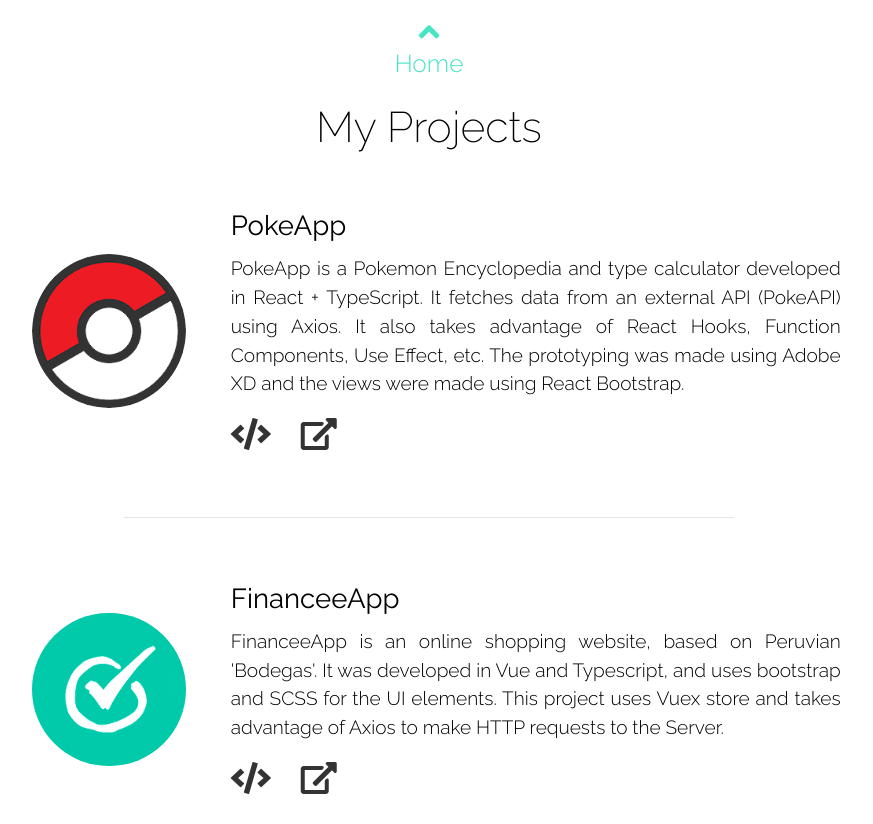
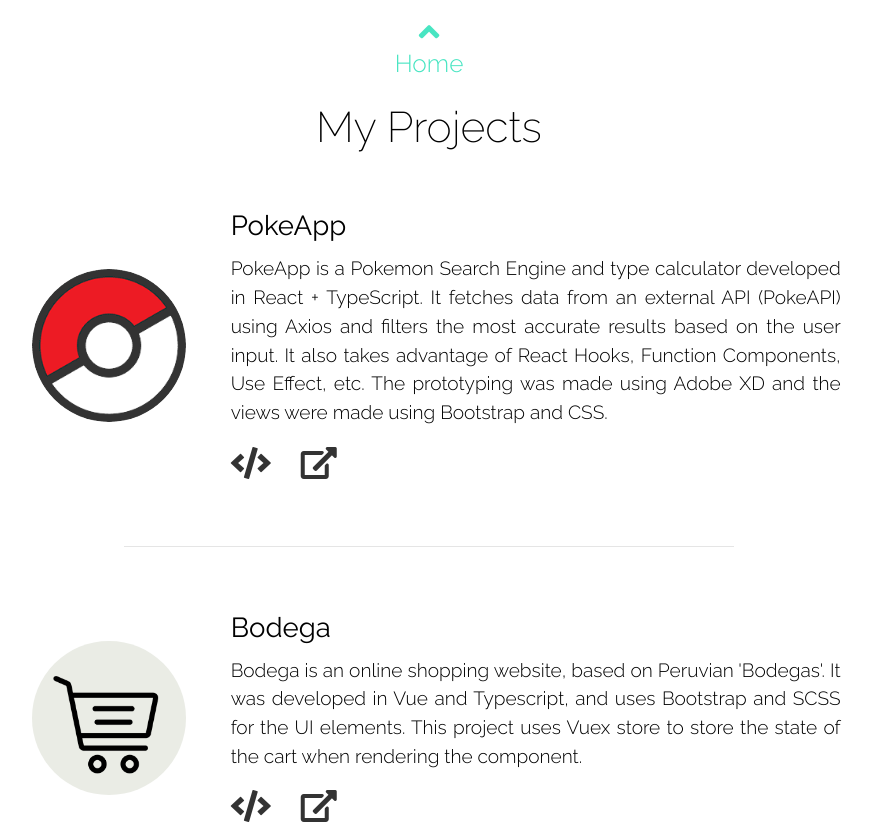
Before and after one commit to 8rb/Portfolio, a React (Create React App) app: page /projects in a window 1280 px wide. Shown: the top 824 px of the page, without its empty margins (211-1084 px from the left). Built offline with nearby package versions, Linux system fonts and the light colour scheme.

Commit message:
⚡ Updated projects
Updated Bodega from FinanceeApp and changed projects descriptions.

```diff
--- a/src/json/projects.js
+++ b/src/json/projects.js
@@ -2,7 +2,7 @@ export const projects = [
     {
         "id": 1,
         "title": "PokeApp",
-        "description": "PokeApp is a Pokemon Encyclopedia and type calculator developed in React + TypeScript. It fetches data from an external API (PokeAPI) using Axios. It also takes advantage of React Hooks, Function Components, Use Effect, etc. The prototyping was made using Adobe XD and the views were made using React Bootstrap.",
+        "description": "PokeApp is a Pokemon Search Engine and type calculator developed in React + TypeScript. It fetches data from an external API (PokeAPI) using Axios and filters the most accurate results based on the user input. It also takes advantage of React Hooks, Function Components, Use Effect, etc. The prototyping was made using Adobe XD and the views were made using Bootstrap and CSS.",
         "github_link": "https://github.com/8rb/PokeApp",
         "deployed_link": "https://pokeapp.onrender.com/",
         "img": require("../images/pokeapp.png"),
@@ -11,18 +11,18 @@ export const projects = [
     },
     {
         "id": 2,
-        "title": "FinanceeApp",
-        "description": "FinanceeApp is an online shopping website, based on Peruvian 'Bodegas'. It was developed in Vue and Typescript, and uses bootstrap and SCSS for the UI elements. This project uses Vuex store and takes advantage of Axios to make HTTP requests to the Server.",
-        "github_link": "https://github.com/8rb/FinanciApp-FrontEnd",
-        "deployed_link": "https://financeeapp.onrender.com",
-        "img": require("../images/FinanceeApp.png"),
+        "title": "Bodega",
+        "description": "Bodega is an online shopping website, based on Peruvian 'Bodegas'. It was developed in Vue and Typescript, and uses Bootstrap and SCSS for the UI elements. This project uses Vuex store to store the state of the cart when rendering the component.",
+        "github_link": "https://github.com/8rb/Bodega-FrontEnd",
+        "deployed_link": "https://bodega.onrender.com",
+        "img": require("../images/Bodega.png"),
         "img_classname": "logo iconCool",
         "row_classname": "align-items-center justify-content-center pt-0 pt-sm-4 pb-0 pb-sm-4"
     },
     {
         "id": 3,
         "title": "InterLab",
-        "description": "Interlab is a LinkedIn clone, developed in Vue.js in the Front-End and .Net Core in the backend. I was in charge of the Majority of the Front-End programming and the database design. This application accesses the backend using Axios for HTTP requests.",
+        "description": "Interlab is an internship applications platform, developed in Vue.js in the Front-End and .Net Core in the backend. I was in charge of the Majority of the Front-End programming and the database design. This application accesses the backend using Axios for HTTP requests.",
         "github_link": "https://github.com/8rb/interlab-webapps",
         "deployed_link": "https://interlab.onrender.com/#/",
         "img": require("../images/interlab.png"),
```
Also changed, not shown: src/images/Bodega.png (added), src/images/FinanceeApp.png (deleted).
